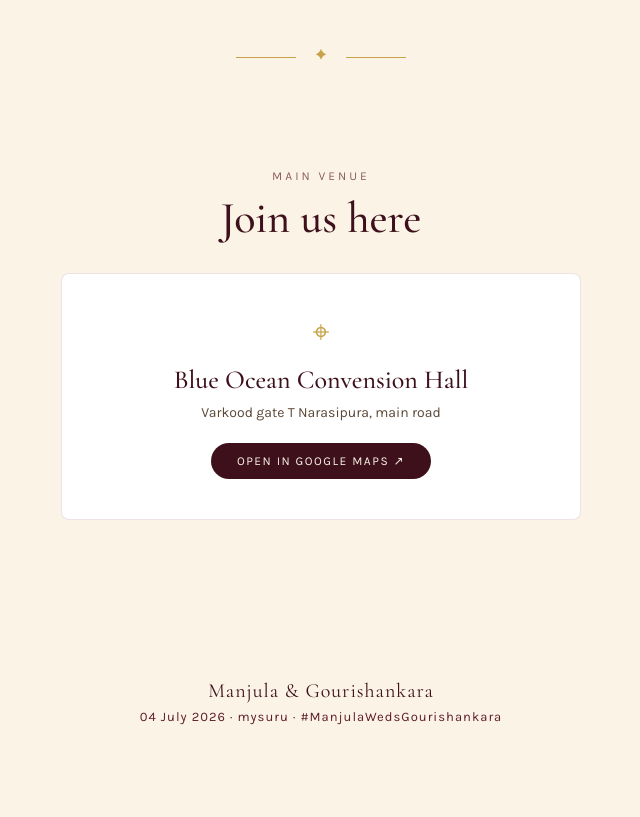
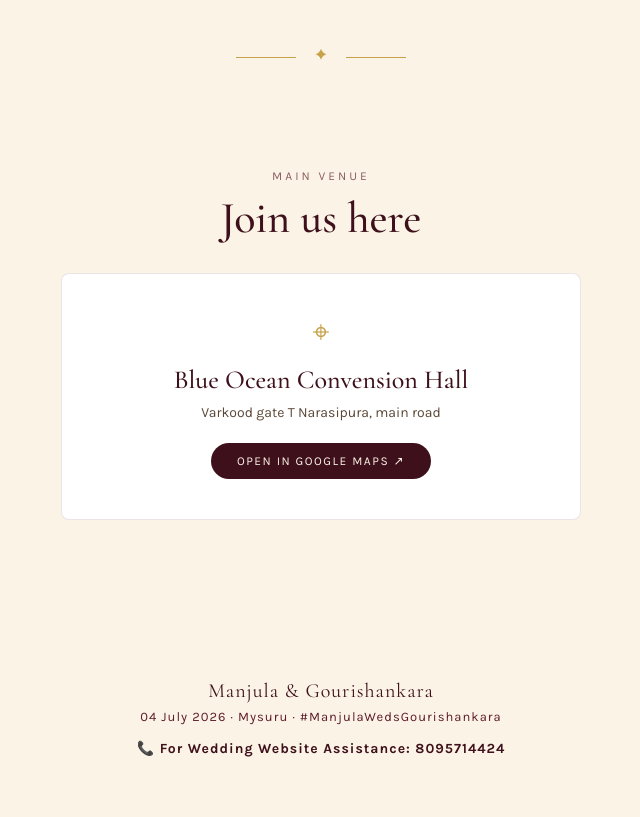
Before and after one commit to sunil-kumar-suttur/majula-gourishankara, a plain HTML site: page index.html in a window 1280 px wide. Shown: the part 2483-3300 px from the top of the page, without its empty margins (319-959 px from the left). Before the commit the page ends 3267 px from the top, so only its background shows below. Drawn offline with nearby package versions, Linux system fonts and the light colour scheme.

Commit message:
Update index.html

```diff
--- a/index.html
+++ b/index.html
@@ -616,9 +616,23 @@
     </section>
 
     <footer>
-      <div class="display">Manjula &amp; Gourishankara</div>
-      04 July 2026 · mysuru · #ManjulaWedsGourishankara
-    </footer>
+  <div class="display">Manjula &amp; Gourishankara</div>
+  <div>04 July 2026 · Mysuru · #ManjulaWedsGourishankara</div>
+
+  <div style="margin-top: 16px;">
+    <a
+      href="tel:8095714424"
+      style="
+        color: var(--maroon-deep);
+        text-decoration: none;
+        font-weight: 700;
+        font-size: 14px;
+      "
+    >
+      📞 For Wedding Website Assistance: 8095714424
+    </a>
+  </div>
+</footer>
 
     <script>
       function goTo(id) {
```
